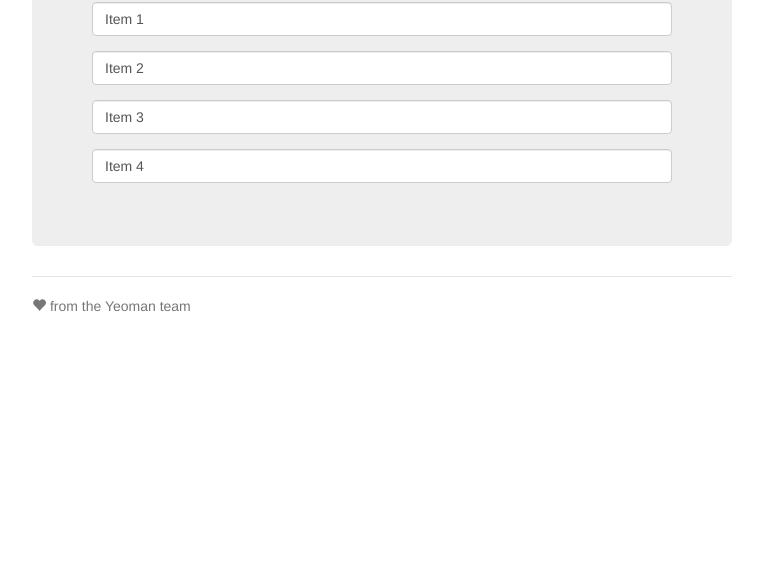
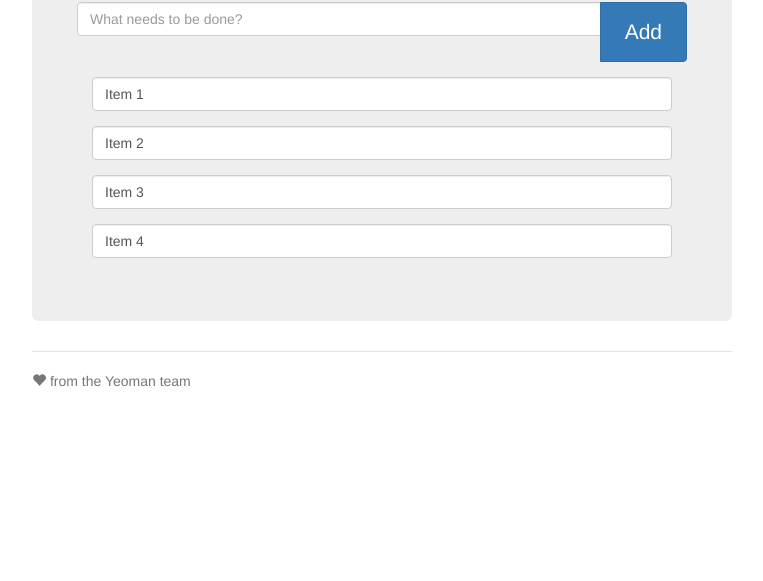
Before and after one commit to arrmjr/Todo-App, a website: page app/index.html in a window 1280 px wide. Shown: the part 219-800 px from the top of the page, without its empty margins (258-1021 px from the left). Drawn offline with nearby package versions, Linux system fonts and the light colour scheme; some packages are replaced by stand-ins of ours; files that its build step writes are made by us from their sources.

Commit message:
add new todos

```diff
--- a/app/views/main.html
+++ b/app/views/main.html
@@ -1,5 +1,20 @@
 <div class="jumbotron">
 <h2>My Todos</h2>
+
+<!--Todos input -->
+<form role="form" ng-submit="addTodo()">
+  <div class="row">
+    <div class="input-group">
+     <input type="text" ng-model="todo" placeholder="What needs to be done?" class="form-control">
+     <span class="input-group-btn">
+      <input type="submit" class="btn btn-primary" value="Add">
+     </span>
+    </div>
+  </div>
+</form>
+<p></p>
+
+<!-- Todos list-->
 <p class="form-group" ng-repeat="todo in todos">
   <input type="text" ng-model="todo" class="form-control">
 <p>
```
